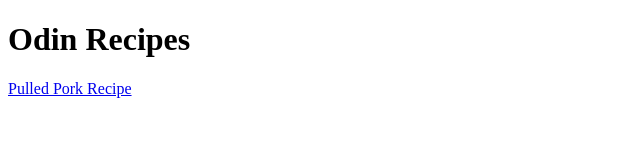
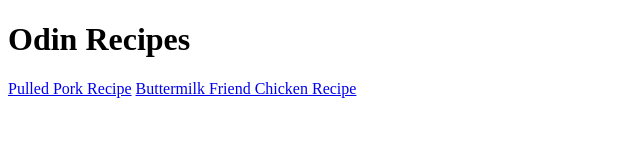
Before and after one commit to jar-works/odin-recipes, a plain HTML site: page index.html in a window 1280 px wide. Shown: the whole page, without its empty margins (0-640 px from the left). Drawn offline with Linux system fonts and the light colour scheme.

Commit message:
feat(index.html): Add link to fried chicken recipe

```diff
--- a/index.html
+++ b/index.html
@@ -8,5 +8,6 @@
     <body>
         <h1>Odin Recipes</h1>
         <a href="./recipes/pulled-pork.html">Pulled Pork Recipe</a>
+        <a href="./recipes/buttermilk-fried-chicken.html">Buttermilk Friend Chicken Recipe</a>
     </body>
 </html>
```
